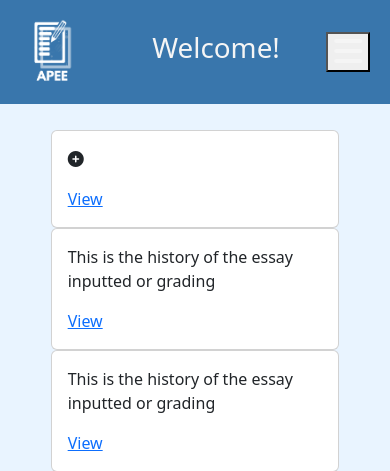
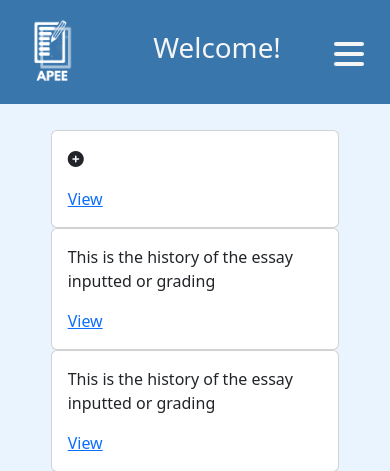
Before and after one commit to fikrihasani/AWE, a Flask app: page / in a window 390 px wide. Shown: the top 471 px of the page. Run offline with Flask 3, Linux system fonts and the light colour scheme; some libraries are stand-ins or nearby versions.

Commit message:
update hamburger animation

```diff
--- a/static/style.css
+++ b/static/style.css
@@ -36,3 +36,71 @@ footer {
     color: #f8f8f8;
     margin: 10px;
 }
+
+.animated-hamburger{
+    width: 30px;
+    height: 20px;
+    position: relative;
+    margin: 0px;
+    -webkit-transform: rotate(0deg);
+    -moz-transform: rotate(0deg);
+    -o-transform: rotate(0deg);
+    transform: rotate(0deg);
+    -webkit-transition: .5s ease-in-out;
+    -moz-transition: .5s ease-in-out;
+    -o-transition: .5s ease-in-out;
+    transition: .5s ease-in-out;
+    cursor: pointer;
+}
+
+.animated-hamburger span{
+    background-color: whitesmoke;
+    display: block;
+    position: absolute;
+    height: 4px;
+    width: 100%;
+    border-radius: 9px;
+    opacity: 1;
+    left: 0;
+    -webkit-transform: rotate(0deg);
+    -moz-transform: rotate(0deg);
+    -o-transform: rotate(0deg);
+    transform: rotate(0deg);
+    -webkit-transition: .25s ease-in-out;
+    -moz-transition: .25s ease-in-out;
+    -o-transition: .25s ease-in-out;
+    transition: .25s ease-in-out;
+}
+
+.animated-hamburger span:nth-child(1) {
+    top: 0px;
+}
+
+.animated-hamburger span:nth-child(2) {
+    top: 10px;
+}
+
+.animated-hamburger span:nth-child(3) {
+    top: 20px;
+}
+
+.animated-hamburger.open span:nth-child(1) {
+    top: 11px;
+    -webkit-transform: rotate(135deg);
+    -moz-transform: rotate(135deg);
+    -o-transform: rotate(135deg);
+    transform: rotate(135deg);
+  }
+
+  .animated-hamburger.open span:nth-child(2) {
+    opacity: 0;
+    left: -60px;
+  }
+
+  .animated-hamburger.open span:nth-child(3) {
+    top: 11px;
+    -webkit-transform: rotate(-135deg);
+    -moz-transform: rotate(-135deg);
+    -o-transform: rotate(-135deg);
+    transform: rotate(-135deg);
+  }
--- a/templates/layout.html
+++ b/templates/layout.html
@@ -21,8 +21,9 @@
 
         <h1 style="color: whitesmoke;">Welcome!</h1>
 
-        <button class="hamburger-button">
-          <i class="animated-hamburger fa-2x fa-solid fa-bars" style="color: whitesmoke;"></i>
+        <button class="hamburger-button" onclick="document.querySelector('.animated-hamburger').classList.toggle('open')" style="background-color: transparent; border: none;">
+          <!-- <i class="animated-hamburger fa-2x fa-solid fa-bars" style="color: whitesmoke;"></i> -->
+          <div class="animated-hamburger"><span></span><span></span><span></span></div>
         </button>
 
 
@@ -36,6 +37,7 @@
     &copy; Copyright 2010 by <a href="http://domain.invalid/">you</a>.
     {% endblock %}
   </div>
+
 </body>
 
 </html>
```
